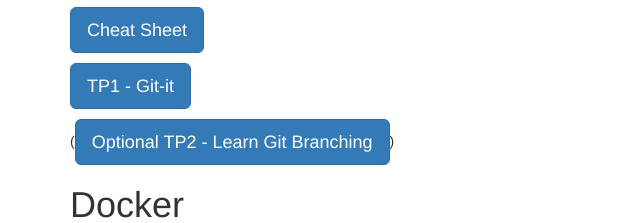
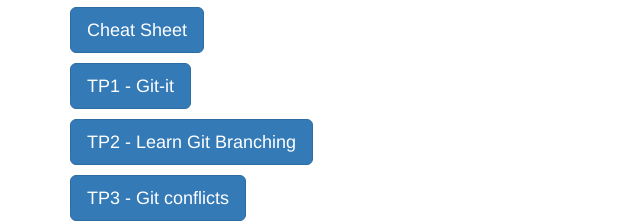
Before and after one commit to arnaudmorin/trainings, a plain HTML site: page index.html in a window 1280 px wide. Shown: the part 577-800 px from the top of the page, without its empty margins (0-640 px from the left). Drawn offline with nearby package versions, Linux system fonts and the light colour scheme.

Commit message:
Add conflict

```diff
--- a/index.html
+++ b/index.html
@@ -26,7 +26,8 @@
       <p><a class="btn btn-primary btn-lg" href='https://www.arnaudmorin.fr/trainings/git/' target='_blank'>Cours</a></p>
       <p><a class="btn btn-primary btn-lg" href='https://www.arnaudmorin.fr/trainings/git/Arnaud%20Morin%20-%20Git%20Cheat%20Sheet.pdf' target='_blank'>Cheat Sheet</a></p>
       <p><a class="btn btn-primary btn-lg" href='https://github.com/jlord/git-it-electron/releases' target='_blank'>TP1 - Git-it</a></p>
-      <p>(<a class="btn btn-primary btn-lg" href='https://learngitbranching.js.org/' target='_blank'>Optional TP2 - Learn Git Branching</a>)</p>
+      <p><a class="btn btn-primary btn-lg" href='https://learngitbranching.js.org/' target='_blank'>TP2 - Learn Git Branching</a></p>
+      <p><a class="btn btn-primary btn-lg" href='https://github.com/arnaudmorin/trainings/tree/main/git/training/' target='_blank'>TP3 - Git conflicts</a></p>
 
       <h1>Docker</h1>
       <p><a class="btn btn-primary btn-lg" href='https://www.arnaudmorin.fr/trainings/docker/slides/' target='_blank'>Cours</a></p>
```
Also changed, not shown: 2 other files.
